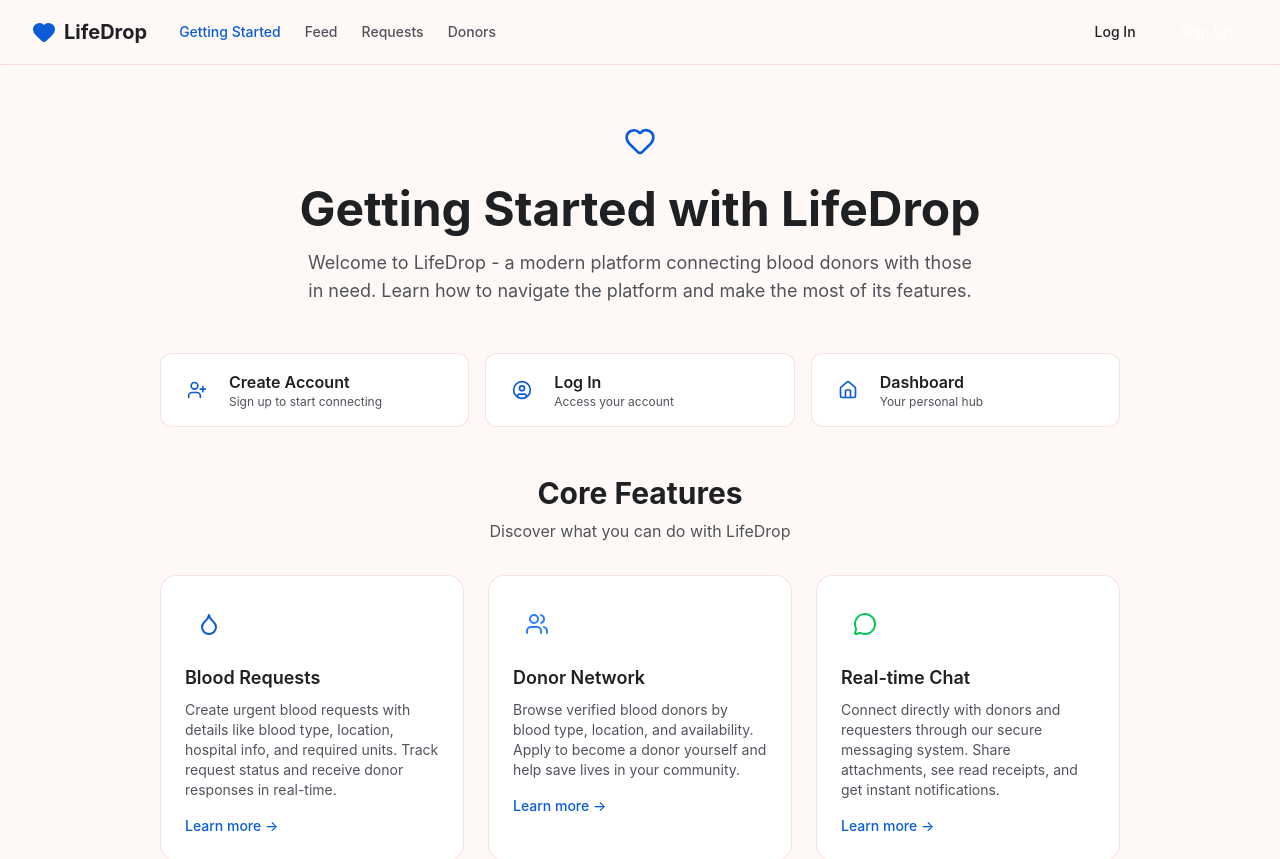
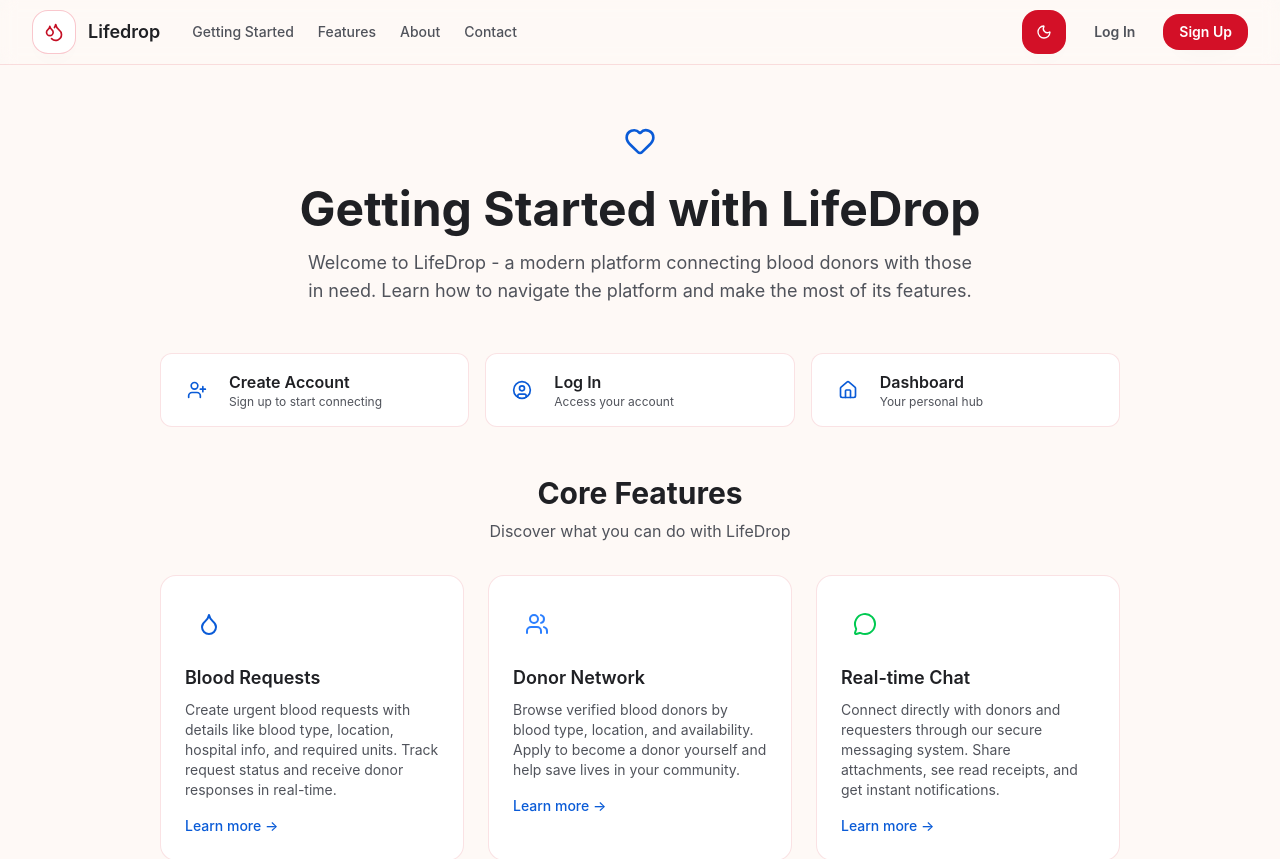
Before and after one commit to Bondhon1/lifedrop, a Next.js app: page /docs/getting-started in a window 1280 px wide. Shown: the top 859 px of the page. Built offline with nearby package versions, Linux system fonts and the light colour scheme; no server answers.

Commit message:
feat(auth): add terms acceptance checkbox to registration form
feat(docs): replace navbar with PublicNavbar component in Getting Started page

fix(terms): clarify prohibition of monetary transactions for blood donations

```diff
--- a/src/app/(auth)/register/page.tsx
+++ b/src/app/(auth)/register/page.tsx
@@ -23,6 +23,9 @@ const registerSchema = z
     email: z.string().email("Please enter a valid email address"),
     password: z.string().min(6, "Password must be at least 6 characters"),
     confirmPassword: z.string(),
+    acceptTerms: z.boolean().refine((val) => val === true, {
+      message: "You must accept the terms and privacy policy",
+    }),
   })
   .refine((data) => data.password === data.confirmPassword, {
     message: "Passwords do not match",
@@ -210,6 +213,29 @@ export default function RegisterPage() {
               {errors.confirmPassword && <p className="text-sm text-red-500">{errors.confirmPassword.message}</p>}
             </div>
 
+            <div className="flex items-start space-x-2">
+              <input
+                id="acceptTerms"
+                type="checkbox"
+                {...register("acceptTerms")}
+                className="mt-1 h-4 w-4 rounded border-gray-300 text-accent focus:ring-accent"
+                disabled={isPending}
+              />
+              <div className="flex-1">
+                <Label htmlFor="acceptTerms" className="text-sm text-primary cursor-pointer">
+                  I accept the{" "}
+                  <Link href="/terms" className="font-semibold text-accent hover:underline" target="_blank">
+                    Terms of Service
+                  </Link>{" "}
+                  and{" "}
+                  <Link href="/privacy" className="font-semibold text-accent hover:underline" target="_blank">
+                    Privacy Policy
+                  </Link>
+                </Label>
+                {errors.acceptTerms && <p className="text-sm text-red-500 mt-1">{errors.acceptTerms.message}</p>}
+              </div>
+            </div>
+
             <Button type="submit" className="w-full" disabled={isPending}>
               {isPending ? "Creating account..." : "Register"}
             </Button>
--- a/src/app/docs/getting-started/page.tsx
+++ b/src/app/docs/getting-started/page.tsx
@@ -14,6 +14,7 @@ import {
   Home,
   UserCircle,
 } from "lucide-react";
+import { PublicNavbar } from "@/components/layout/public-navbar";
 
 export const metadata: Metadata = {
   title: "Getting Started - LifeDrop",
@@ -24,59 +25,7 @@ export const metadata: Metadata = {
 export default function GettingStartedPage() {
   return (
     <>
-      {/* Navbar */}
-      <nav className="sticky top-0 z-50 border-b border-soft bg-surface-card/95 backdrop-blur supports-[backdrop-filter]:bg-surface-card/60">
-        <div className="mx-auto max-w-7xl px-4 sm:px-6 lg:px-8">
-          <div className="flex h-16 items-center justify-between">
-            <div className="flex items-center gap-8">
-              <Link href="/" className="flex items-center gap-2">
-                <Heart className="h-6 w-6 text-accent" fill="currentColor" />
-                <span className="text-xl font-bold text-primary">LifeDrop</span>
-              </Link>
-              <div className="hidden md:flex md:items-center md:gap-6">
-                <Link
-                  href="/docs/getting-started"
-                  className="text-sm font-medium text-accent hover:text-accent/80"
-                >
-                  Getting Started
-                </Link>
-                <Link
-                  href="/feed"
-                  className="text-sm font-medium text-secondary hover:text-primary"
-                >
-                  Feed
-                </Link>
-                <Link
-                  href="/requests"
-                  className="text-sm font-medium text-secondary hover:text-primary"
-                >
-                  Requests
-                </Link>
-                <Link
-                  href="/donors"
-                  className="text-sm font-medium text-secondary hover:text-primary"
-                >
-                  Donors
-                </Link>
-              </div>
-            </div>
-            <div className="flex items-center gap-3">
-              <Link
-                href="/login"
-                className="rounded-lg px-4 py-2 text-sm font-medium text-primary transition-colors hover:bg-surface-hover"
-              >
-                Log In
-              </Link>
-              <Link
-                href="/register"
-                className="rounded-lg bg-accent px-4 py-2 text-sm font-medium text-white transition-colors hover:bg-accent/90"
-              >
-                Sign Up
-              </Link>
-            </div>
-          </div>
-        </div>
-      </nav>
+      <PublicNavbar />
 
       {/* Main Content */}
       <div className="min-h-screen bg-gradient-to-b from-surface-card to-background">
--- a/src/app/terms/page.tsx
+++ b/src/app/terms/page.tsx
@@ -65,6 +65,9 @@ export default function TermsPage() {
                   <li>Harass or abuse other users</li>
                   <li>Attempt to gain unauthorized access to the platform</li>
                   <li>Use the service for commercial purposes without permission</li>
+                  <li>
+                    <strong>Engage in any monetary transactions or financial exchanges for blood donations.</strong> Blood donation must remain a voluntary, non-commercial activity. Soliciting, offering, or accepting payment or any form of compensation for blood is strictly prohibited and may result in immediate account termination and legal action.
+                  </li>
                 </ul>
               </section>
 
```
